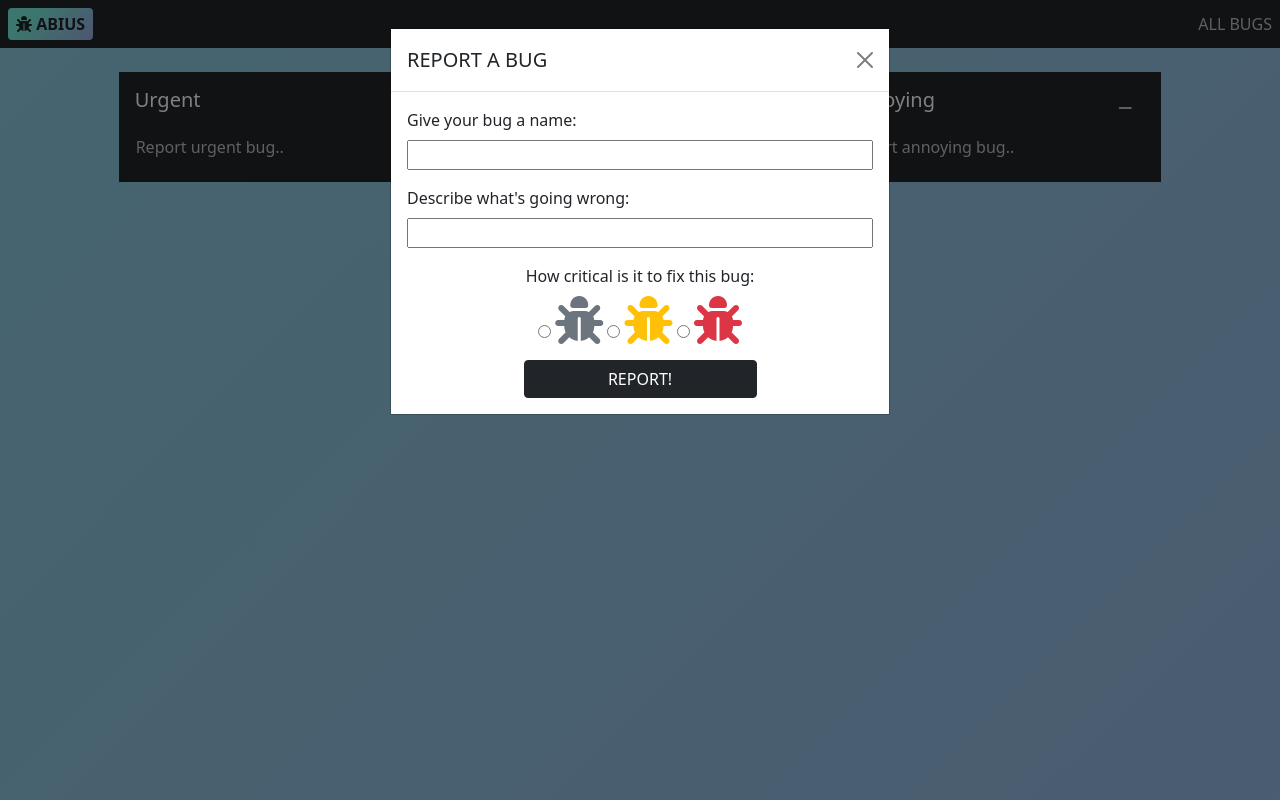
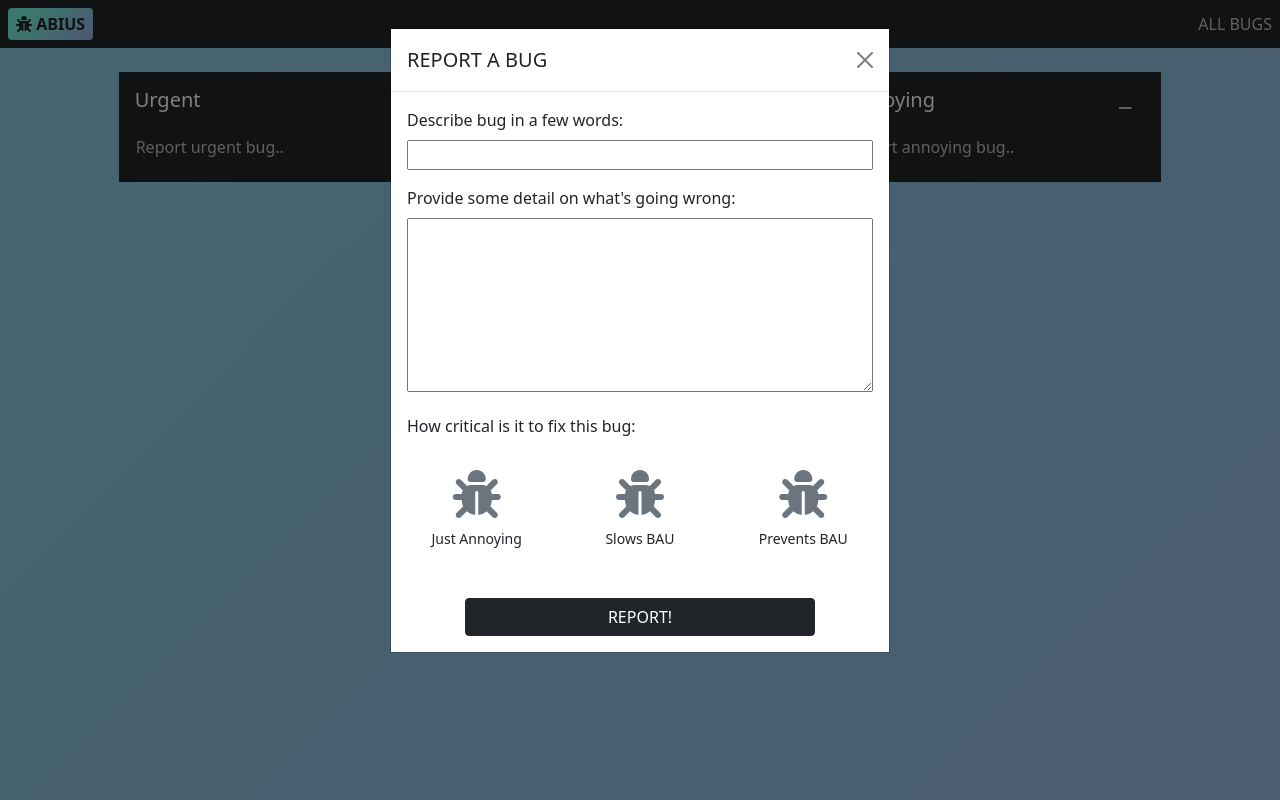
Before and after one commit to devmegan/abius, a Django app: page /bugs/ in a window 1280 px wide, after a click on "Report urgent bug..". Run offline with Django 3.2, Linux system fonts and the light colour scheme; data that the repository does not hold is empty; some libraries are stand-ins or nearby versions.

Commit message:
finalising add bug form

```diff
--- a/bugs/forms.py
+++ b/bugs/forms.py
@@ -9,5 +9,5 @@ class BugForm(forms.ModelForm):
         fields = ['name', 'description', 'urgency']
         widgets = {
             'name': forms.TextInput(attrs={'class': 'w-100'}),
-            'description': forms.TextInput(attrs={'class': 'w-100'}),
+            'description': forms.Textarea(attrs={'class': 'w-100', 'rows': 7}),
         }
--- a/bugs/templates/bugs/bugs.html
+++ b/bugs/templates/bugs/bugs.html
@@ -14,25 +14,44 @@
             {% csrf_token %}
             <div class="form-group">
                 <div class="mb-3">
-                    <label class="form-label d-block" for="{{ add_bug_form.name.id_for_label }}">Give your bug a name:</label>
+                    <label class="form-label d-block" for="{{ add_bug_form.name.id_for_label }}">Describe bug in a few words:</label>
                     {{ add_bug_form.name }}
                 </div>
                 <div class="mb-3">
-                    <label class="form-label d-block" for="{{ add_bug_form.description.id_for_label }}">Describe what's going wrong:</label>
+                    <label class="form-label d-block" for="{{ add_bug_form.description.id_for_label }}">Provide some detail on what's going wrong:</label>
                     {{ add_bug_form.description }}
                 </div>
-                <div class="mb-3 text-center">
-                    <label class="form-label d-block" for="{{ add_bug_form.urgency.id_for_label }}">How critical is it to fix this bug:</label>
-                    <input type="radio" id="id_urgency_1" name="urgency" value="1">
-                    <label for="male"><i class="fas fa-bug text-muted fa-3x d-inline"></i></label>
-                    <input type="radio" id="id_urgency_2" name="urgency" value="2">
-                    <label for="female"><i class="fas fa-bug text-warning fa-3x d-inline"></i></label>
-                    <input type="radio" id="id_urgency_3" name="urgency" value="3">
-                    <label for="other"><i class="fas fa-bug text-danger fa-3x d-inline"></i></label>
+                <div class="mb-5">
+                    <label class="form-label d-block mb-3" for="{{ add_bug_form.urgency.id_for_label }}">How critical is it to fix this bug:</label>
+                    <div class="text-center pt-3">
+                        <div class="row">
+                            <div class="col-4">
+                                <input class="d-none" type="radio" id="id_urgency_1" name="urgency" value="1">
+                                <label for="male" class="mx-3" data-toggle="tooltip" data-placement="right" title="This bug is annoying but does not affect business">
+                                    <i class="fas fa-bug text-muted fa-3x d-inline"></i>
+                                    <span class="d-block mt-2"><small>Just Annoying</small></span>
+                                </label>
+                            </div>
+                            <div class="col-4">
+                                <input class="d-none" type="radio" id="id_urgency_2" name="urgency" value="2">
+                                <label for="female" class="mx-3" data-toggle="tooltip" data-placement="right" title="This bug affects business as usual but there's a workaround">
+                                    <i class="fas fa-bug text-muted fa-3x d-inline"></i>
+                                    <span class="d-block mt-2"><small>Slows BAU</small></span>
+                                </label>
+                            </div>
+                            <div class="col-4">
+                                <input class="d-none" type="radio" id="id_urgency_3" name="urgency" value="3">
+                                <label for="other" class="mx-3" data-toggle="tooltip" data-placement="right" title="If this bug is not fixed business as usual is impossible" >
+                                    <i class="fas fa-bug text-muted fa-3x d-inline"></i>
+                                    <span class="d-block mt-2"><small>Prevents BAU</small></span>
+                                </label>
+                            </div>
+                        </div>
+                    </div>
                 </div>
             </div>
             <div class="text-center">
-                <button class="w-50 btn btn-dark text-uppercase text-white" type="submit">Report!</button>
+                <button class="w-75 btn btn-dark text-uppercase text-white" type="submit">Report!</button>
             </div>
         </form>
       </div>
```
